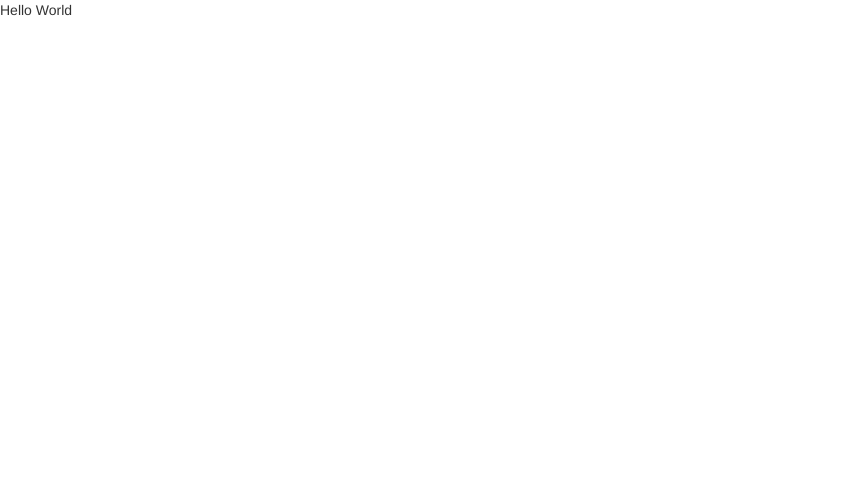
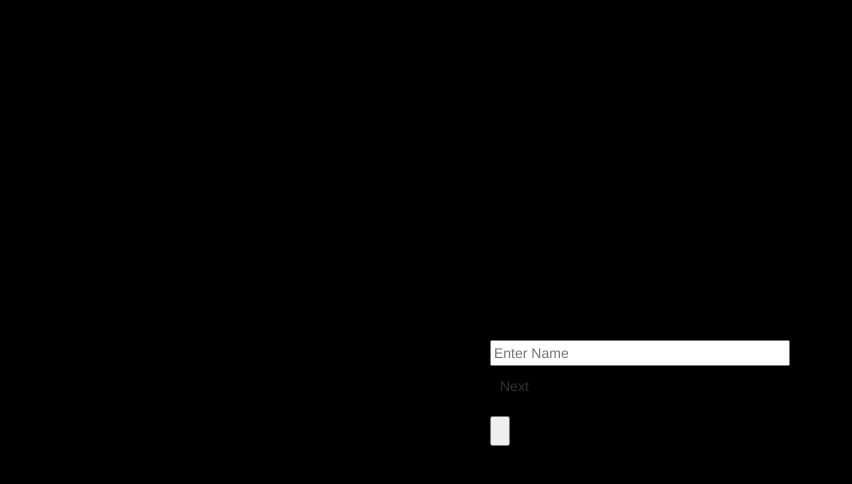
Before and after one commit to ChristBian1/SantasHelper, a plain HTML site: page WebApp/index.html in a window 1280 px wide. Shown: the whole page, without its empty margins (0-852 px from the left). Drawn offline with nearby package versions, Linux system fonts and the light colour scheme.

Commit message:
je suis fatigue

```diff
--- a/WebApp/index.html
+++ b/WebApp/index.html
@@ -2,8 +2,22 @@
     <head>
 <script src="https://ajax.googleapis.com/ajax/libs/jquery/3.1.0/jquery.min.js"></script>
 <link href="https://maxcdn.bootstrapcdn.com/bootstrap/3.3.7/css/bootstrap.min.css" rel="stylesheet" integrity="sha384-BVYiiSIFeK1dGmJRAkycuHAHRg32OmUcww7on3RYdg4Va+PmSTsz/K68vbdEjh4u" crossorigin="anonymous">
+    <link href="styles.css" rel="stylesheet"/>
     </head>
-    <body>
-        <p>Hello World</p>
+    <body style="background-color:black;">
+   <div class="outer">
+  <div class="middle">
+    <div class="inner">
+
+       <form class ="center">
+            <input class="inner" id="username" placeholder="Enter Name"></input>
+            <p> Next </p>
+            <button class="inner" id="submitUsername"></button>
+    </form>
+
+    </div>
+  </div>
+</div>
+
     </body>
 </html>
--- /dev/null
+++ b/WebApp/styles.css
@@ -0,0 +1,28 @@
+.outer {
+    display: table;
+    position: absolute;
+    height: 100%;
+    width: 100%;
+}
+
+.middle {
+    display: table-cell;
+    vertical-align: middle;
+}
+
+.inner {
+    margin-left: auto;
+    margin-right: auto;
+    width: 300px;
+}
+
+.inner p{
+    padding: 10px;
+    margin-left: auto;
+    margin-right: auto;
+}
+#submitUsername
+{
+    height: 30px;
+    width:20px;
+}
```
